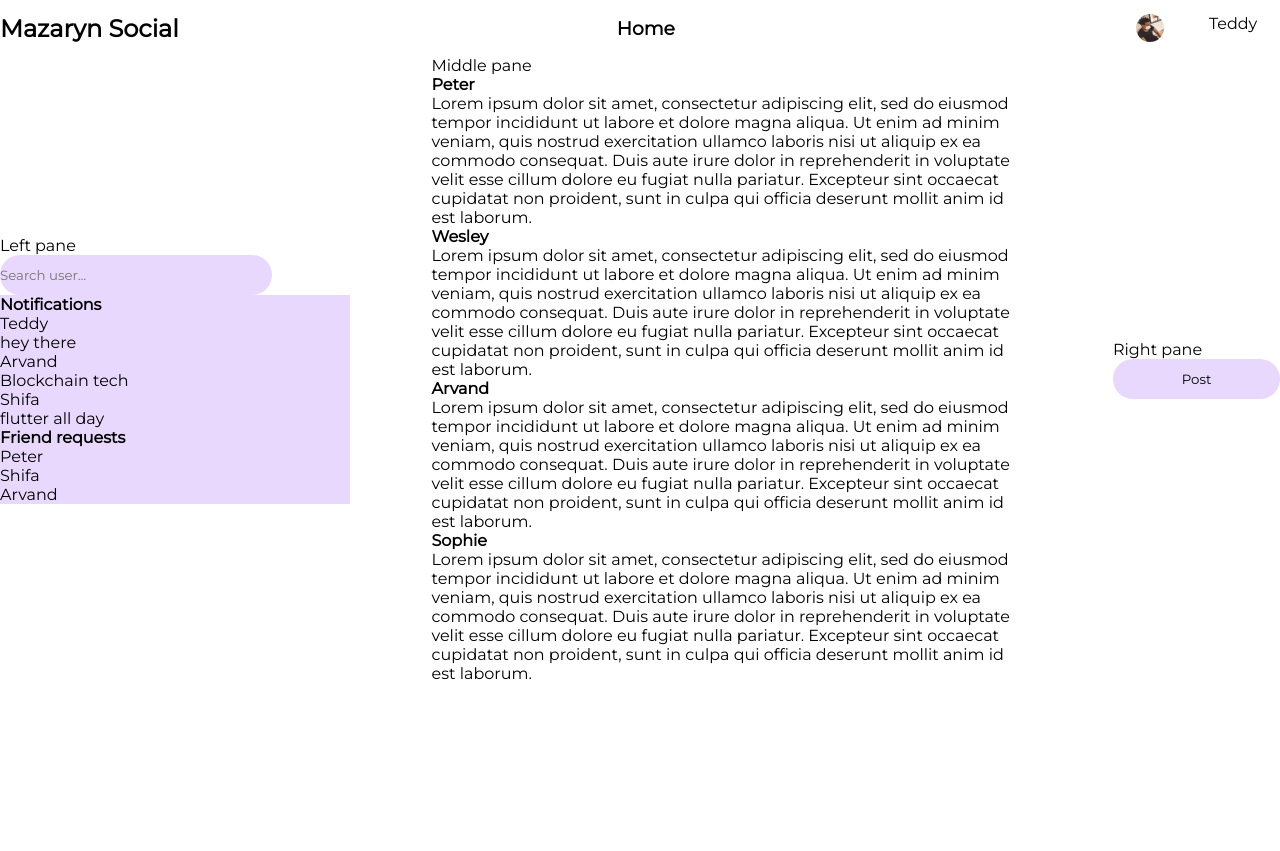
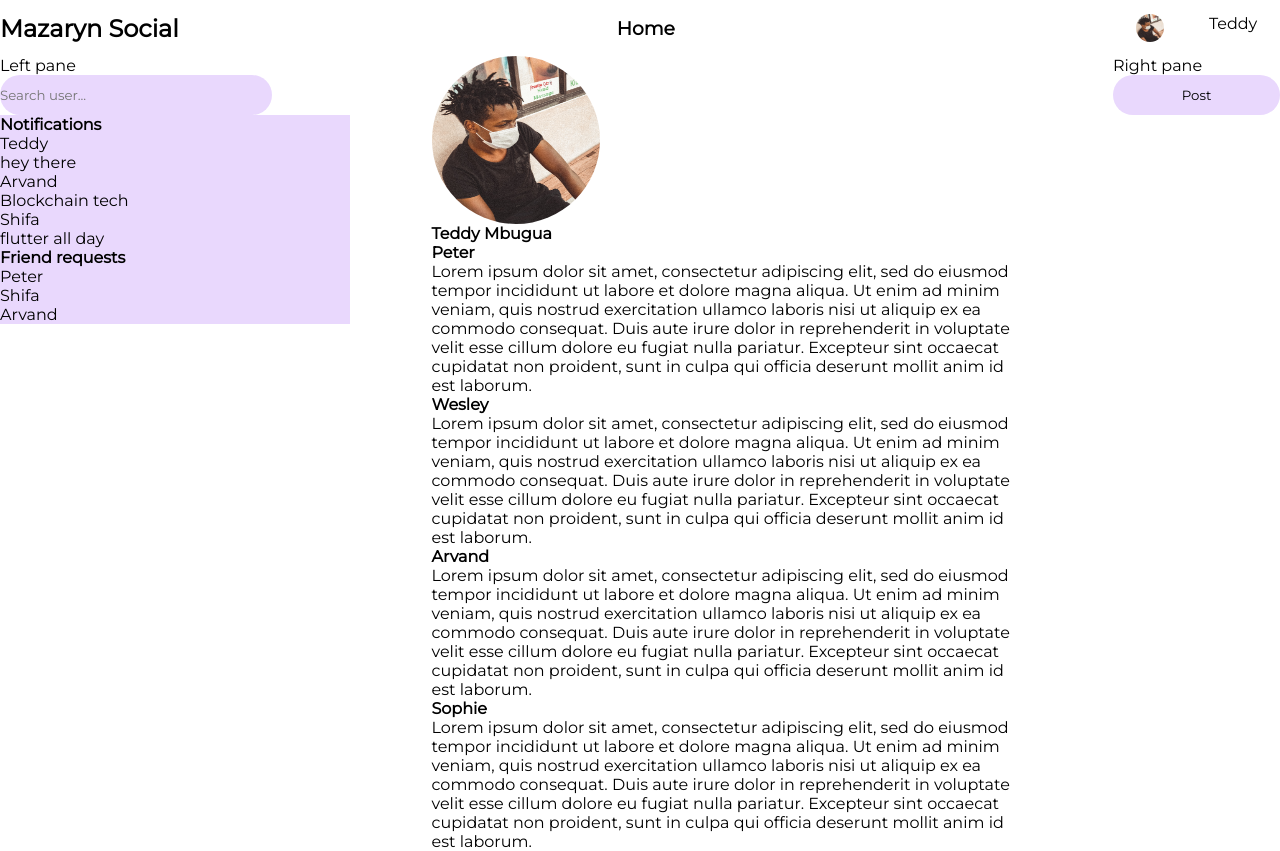
Before and after one commit to aiden77mori/mazaryn-frontend, a React (Create React App) app: page / in a window 1280 px wide. Before the commit the page ends 800 px from the top, so only its background shows below. Built offline with nearby package versions, Linux system fonts and the light colour scheme.

Commit message:
configuring profile page

```diff
--- a/src/App.css
+++ b/src/App.css
@@ -7,6 +7,5 @@
     display: flex;
     flex-direction: row;
     justify-content: space-between;
-    align-items: center;
     padding-top:56px;
 }
--- a/src/components/middle pane/MiddlePane.css
+++ b/src/components/middle pane/MiddlePane.css
@@ -1,3 +1,5 @@
 .middlePane{
     width: 600px;
+    display: flex;
+    justify-content: center;
 }
--- a/src/components/middle pane/MiddlePane.js
+++ b/src/components/middle pane/MiddlePane.js
@@ -1,6 +1,7 @@
 import './MiddlePane.css';
 import React from 'react';
-import Post from './post/Post';
+import Posts from './post/Posts';
+import Profile from './profile/Profile';
 
 function MiddlePane(){
 
@@ -29,13 +30,9 @@ function MiddlePane(){
 
     return(
         <div className='middlePane'>
-            <p>Middle pane</p>
             <div>
-                {posts.map( post => {
-                    return(
-                        <Post key={post.id.toString()} userName={post.userName} text={post.text}/>
-                    );
-                })}
+                <Profile />
+                <Posts postsList={posts}/>
             </div>
         </div>
     );
--- a/src/components/middle pane/post/Post.js
+++ /dev/null
@@ -1,13 +0,0 @@
-import React from 'react';
-import './Post.css'
-
-function Post(props){
-    return(
-        <div className='post'>
-            <h4>{props.userName}</h4>
-            <p>{props.text}</p>
-        </div>
-    );
-}
-
-export default Post;
```
Also changed, not shown: 1 other file (tests, documents, lock files or other folders).
